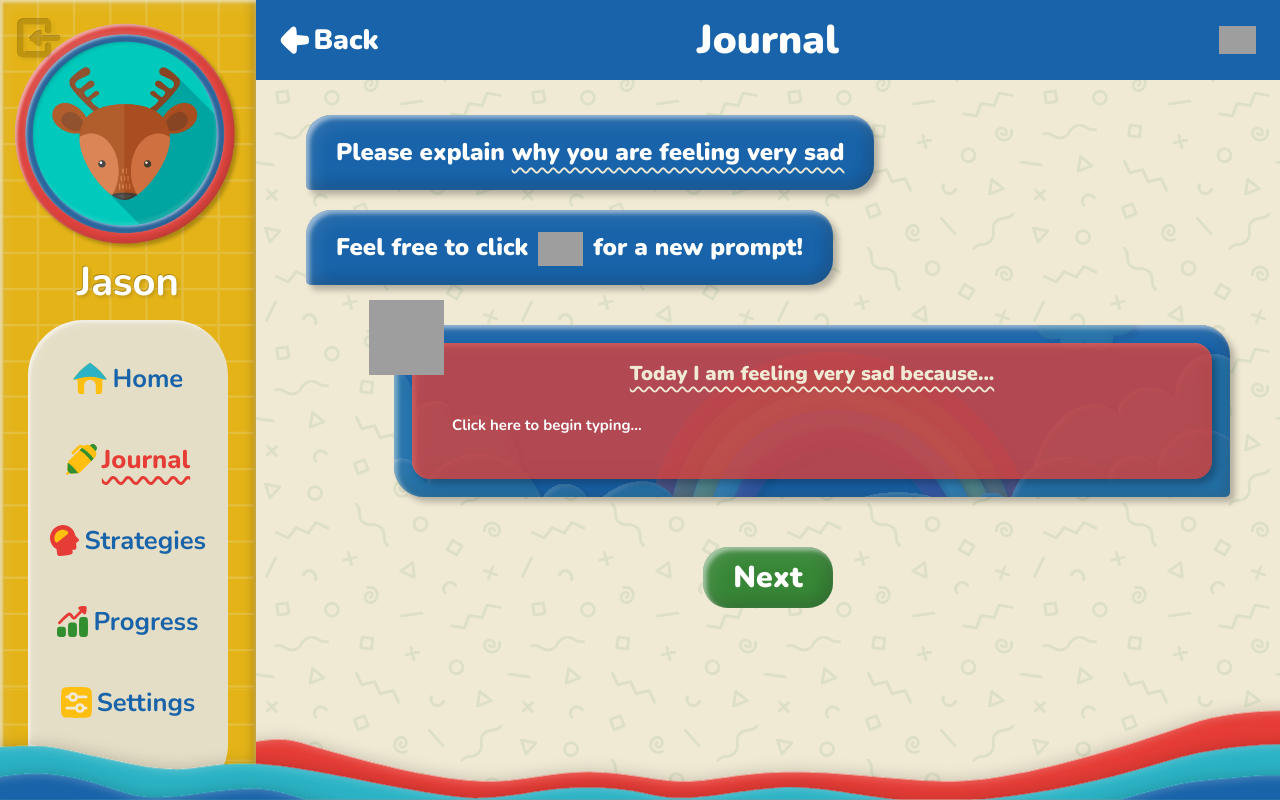
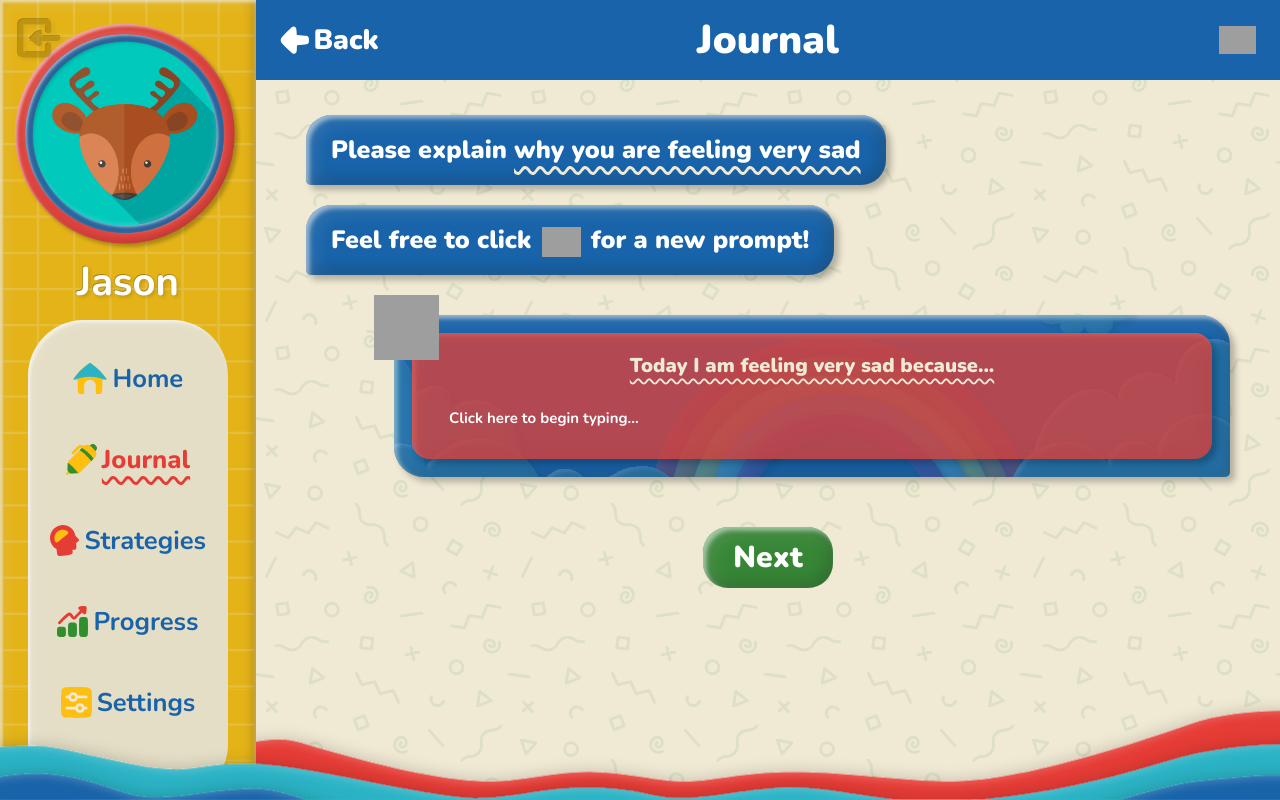
Before and after one commit to DakotaPennwest/Team-Workaholics-Capstone, a PHP site: page /journalJournaling.html in a window 1280 px wide. Run offline with PHP 8.4, Linux system fonts and the light colour scheme; grey boxes are pictures that could not be loaded.

Commit message:
Additional small adjusts to the text area
again small adjustments to make the formatting look nicer.

```diff
--- a/journalJournaling.html
+++ b/journalJournaling.html
@@ -144,7 +144,7 @@
         const textarea = document.querySelector("textarea");
 
         function adjustHeight() {
-            textarea.style.height = "45px"; // Ensure it's reset before recalculating
+            textarea.style.height = "40px"; // Ensure it's reset before recalculating
             let scHeight = textarea.scrollHeight;
             textarea.style.height = `${scHeight}px`;
 
--- a/styles/journalJournaling.css
+++ b/styles/journalJournaling.css
@@ -35,11 +35,11 @@
     font-family: 'Nunito', sans-serif;
     font-style: normal;
     font-weight: 900;
-    font-size: 24px;
-    line-height: 45px;
+    font-size: 25px;
+    line-height: 40px;
     border-radius: 25px; /* Rounded corners */
     border-bottom-left-radius: 5px; /* Slightly sharper bottom-left corner */
-    padding: 15px 30px; /* Adjust padding */
+    padding: 15px 25px; /* Adjust padding */
     box-shadow: var(--main-shading-with-drop-shadow);
 }
 
@@ -97,6 +97,7 @@
 .inner-wrapper {
     padding: 25px;
     padding-top: 0px;
+    padding-bottom: 15px;
     border-radius: 18px;
     box-shadow: var(--main-shading-with-drop-shadow);
     position: relative; /* Position relative to the parent */
@@ -127,6 +128,7 @@
     text-decoration-thickness: 10%;
     z-index: 1;
     position: relative;
+    line-height: 32px;
 }
 
 
@@ -134,11 +136,11 @@
     font-family: 'Nunito', sans-serif;
     width: calc(100% - 2px);
     resize: none;
-    height: 45px;
+    height: 40px;
     outline: none;
     padding: 10px;
-    padding-left: 15px;
-    padding-right: 15px;
+    padding-left: 12px;
+    padding-right: 12px;
     font-size: 15px;
     font-weight: 700;
     max-height: 300px;
@@ -150,7 +152,6 @@
     color: var(--pure-white);
     position: relative;
     box-sizing: border-box;
-    line-height: 25px;
 }
 
 textarea::placeholder{
@@ -198,10 +199,10 @@ textarea:is(:focus){
 /* New Prompt Icon Styling */
 .new-prompt-icon {
     position: relative; /* Positions it within the container */
-    top: -25px; /* Moves it slightly above the journal container */
-    right: -50px; /* Moves it slightly to the right */
-    width: 75px; /* Set a standard width */
-    height: 75px;
+    top: -20px; /* Moves it slightly above the journal container */
+    right: -45px; /* Moves it slightly to the right */
+    width: 65px; /* Set a standard width */
+    height: 65px;
     cursor: pointer; /* Make it clickable */
     transition: transform 0.3s ease-in-out; /* Smooth hover effect */
     z-index: 2;
@@ -216,7 +217,7 @@ textarea:is(:focus){
 
 /* Inline New Prompt Icon (Non-Clickable) */
 .inline-new-prompt-icon {
-    width: 45px; /* Adjust size to match text height */
+    width: 39px; /* Adjust size to match text height */
     height: auto; /* Maintain aspect ratio */
     vertical-align: middle; /* Aligns it properly with text */
     margin: 0 3px; /* Adds spacing around the icon */
```
